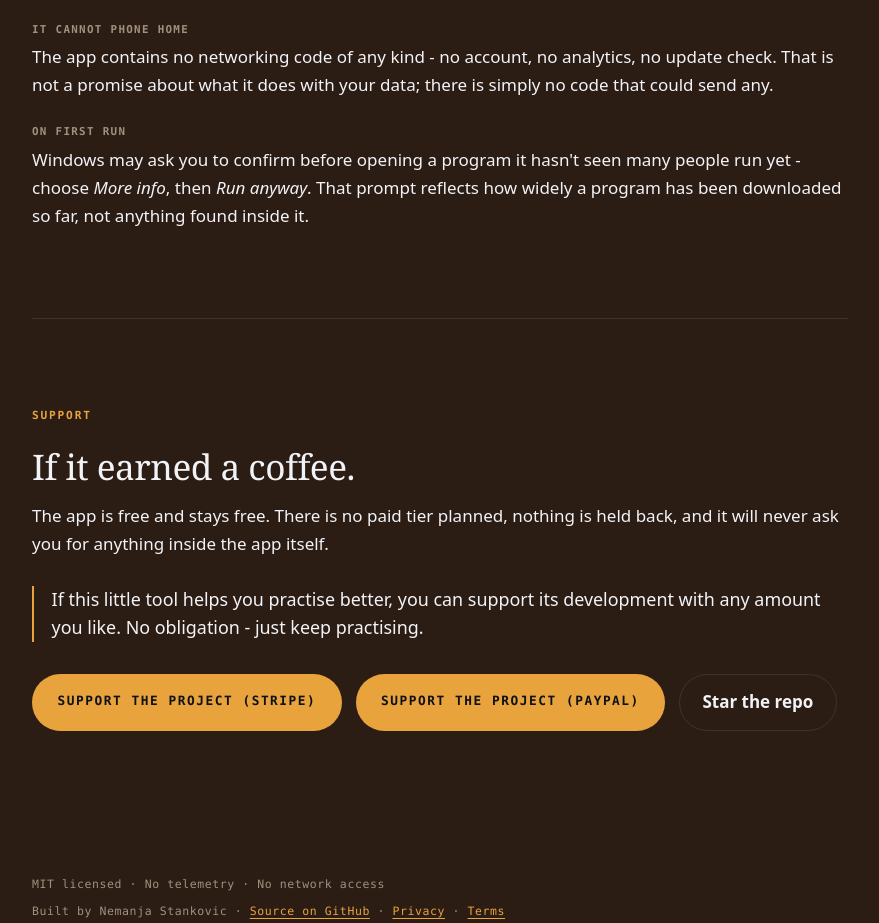
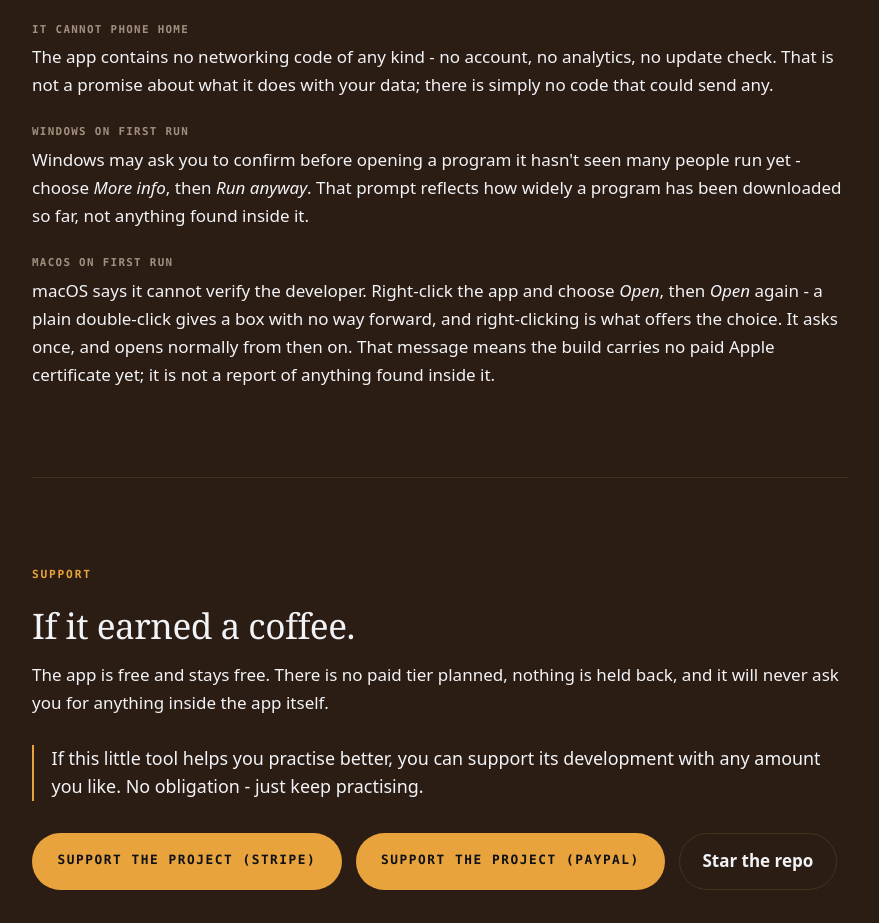
Before and after one commit to Baracuda011/GuitarPracticeTimer, a website: page docs/index.html in a window 1280 px wide. Shown: the part 4543-5466 px from the top of the page, without its empty margins (200-1079 px from the left). Drawn offline with Linux system fonts and the light colour scheme.

Commit message:
Note the macOS first-run prompt alongside the Windows one
macOS refuses an unsigned app on first launch, and a plain double-click
offers no way past the box - only right-click -> Open does. Someone who
does not know that reads it as the app being blocked outright.

Follows the shape of the Windows note: what happens, what to click, and
what the message actually reflects. The Windows item is relabelled so the
two read as a pair.

```diff
--- a/docs/index.html
+++ b/docs/index.html
@@ -241,11 +241,19 @@ Get-FileHash *.zip -Algorithm SHA256 # Windows</code></pre>
           simply no code that could send any.</span>
       </li>
       <li>
-        <span class="k">On first run</span>
+        <span class="k">Windows on first run</span>
         <span>Windows may ask you to confirm before opening a program it hasn't seen many
           people run yet - choose <em>More info</em>, then <em>Run anyway</em>. That
           prompt reflects how widely a program has been downloaded so far, not anything
           found inside it.</span>
+      </li>
+      <li>
+        <span class="k">macOS on first run</span>
+        <span>macOS says it cannot verify the developer. Right-click the app and choose
+          <em>Open</em>, then <em>Open</em> again - a plain double-click gives a box with
+          no way forward, and right-clicking is what offers the choice. It asks once, and
+          opens normally from then on. That message means the build carries no paid Apple
+          certificate yet; it is not a report of anything found inside it.</span>
       </li>
     </ul>
   </section>
```
